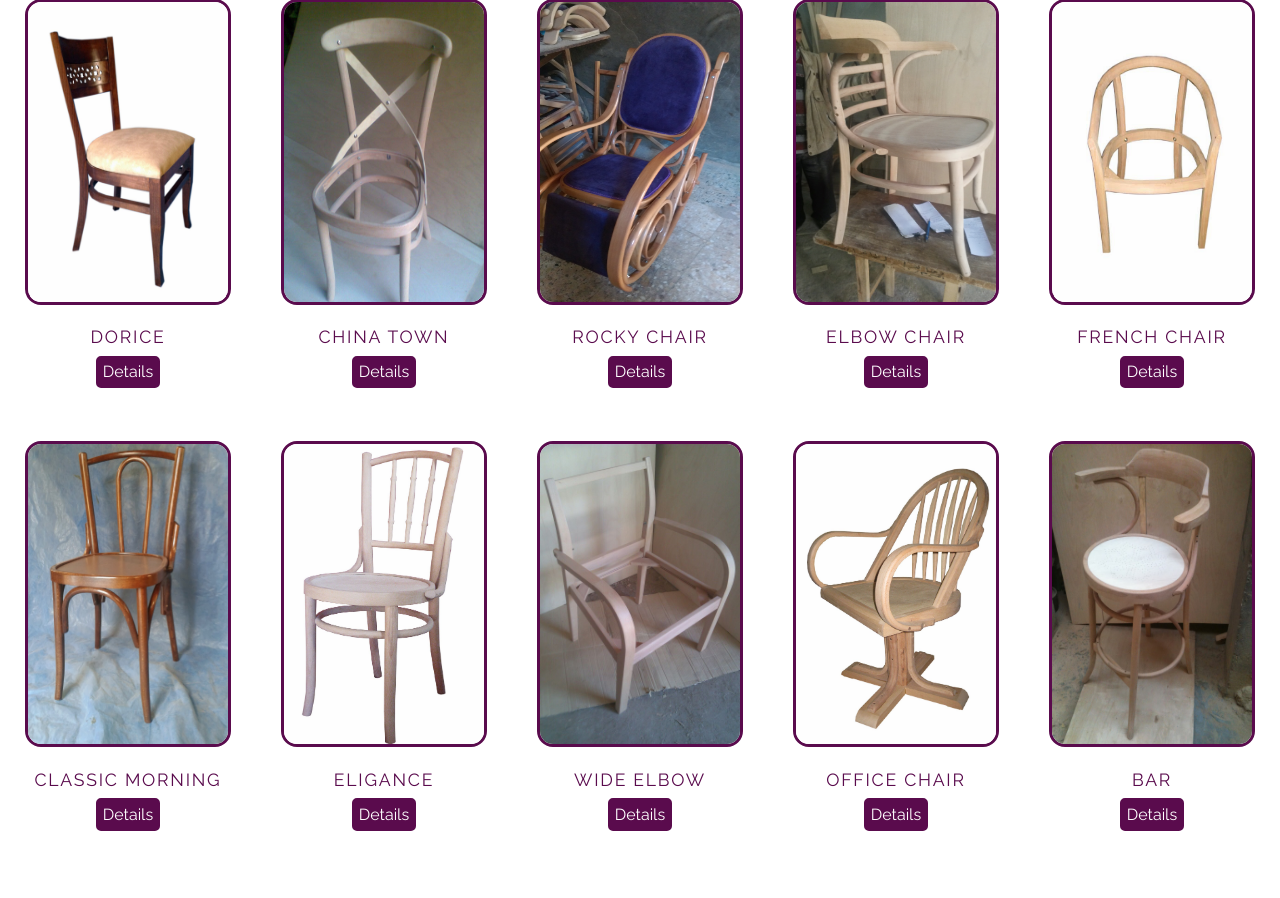
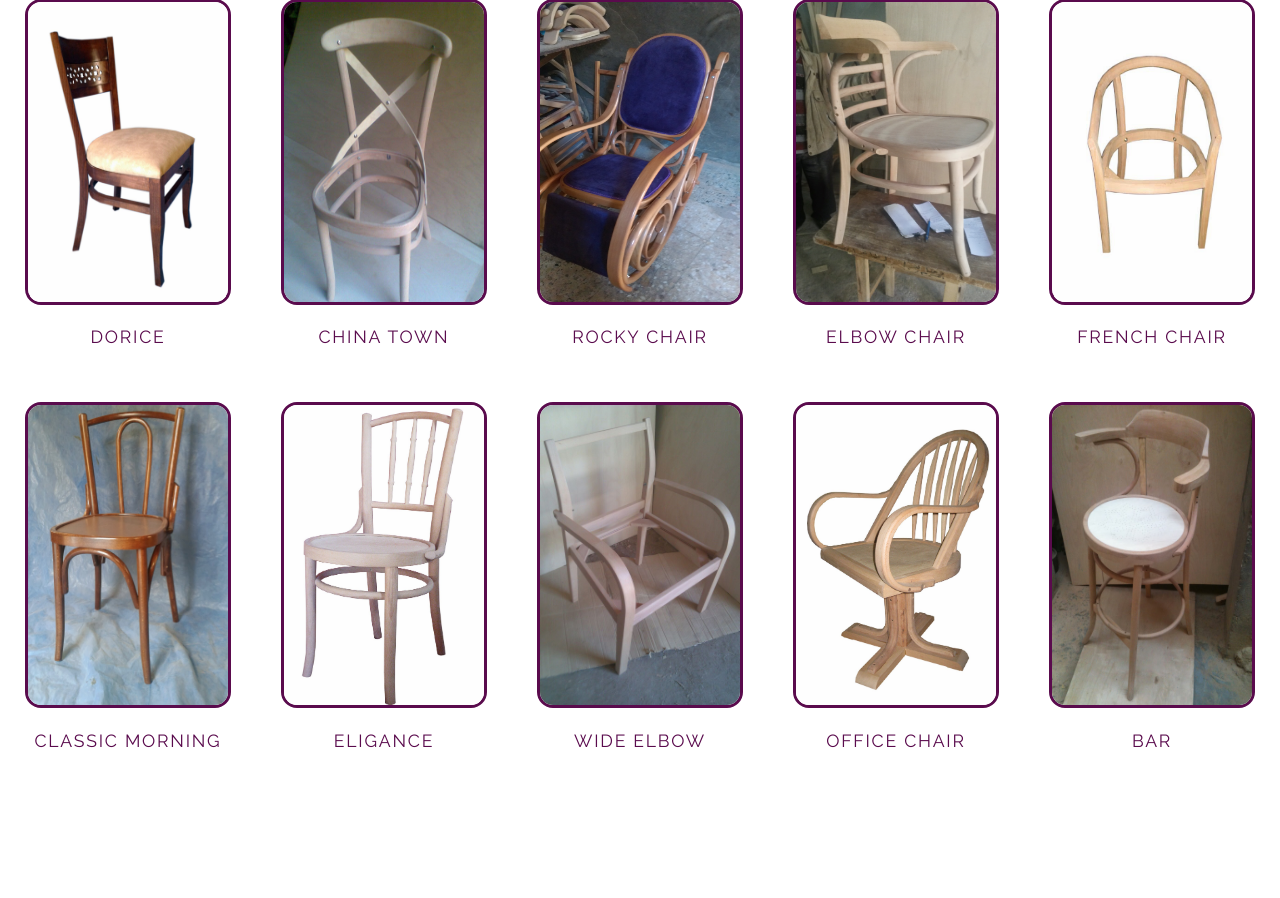
Before and after one commit to muhammad-hany/EtrebyChairFactory1, a Django app: page / in a window 1280 px wide. Shown: the part 467-1365 px from the top of the page. After the commit the page ends 1215 px from the top, so only its background shows below. Run offline with Django 3.2, Linux system fonts and the light colour scheme; data comes from the database, SQL or seed files in the repository.

Commit message:
removed details icon

```diff
--- a/templates/home.html
+++ b/templates/home.html
@@ -26,9 +26,9 @@
                     <img class="thumbnail_image" src="{{ image_model.image.url }}">
                 </a>
                 <p class="photo_name">{{ image_model.chair.name }}</p>
-                <div class="navigation">
+                <!-- <div class="navigation">
                     <a href="{% url 'details' id=image_model.chair.id %}" class="btn btn-default btn_small details">Details</a>
-                </div>
+                </div> -->
             </div>
         {% endfor %}
     </div>
```
